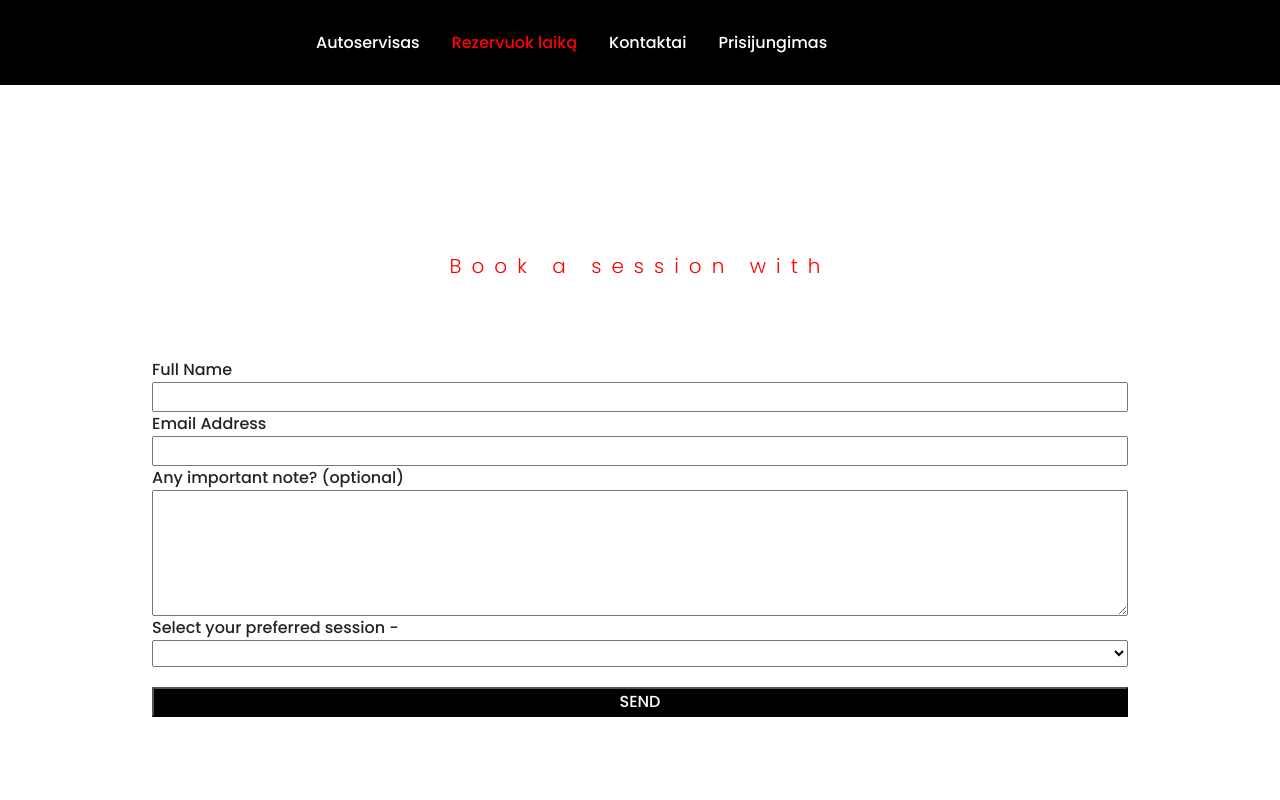
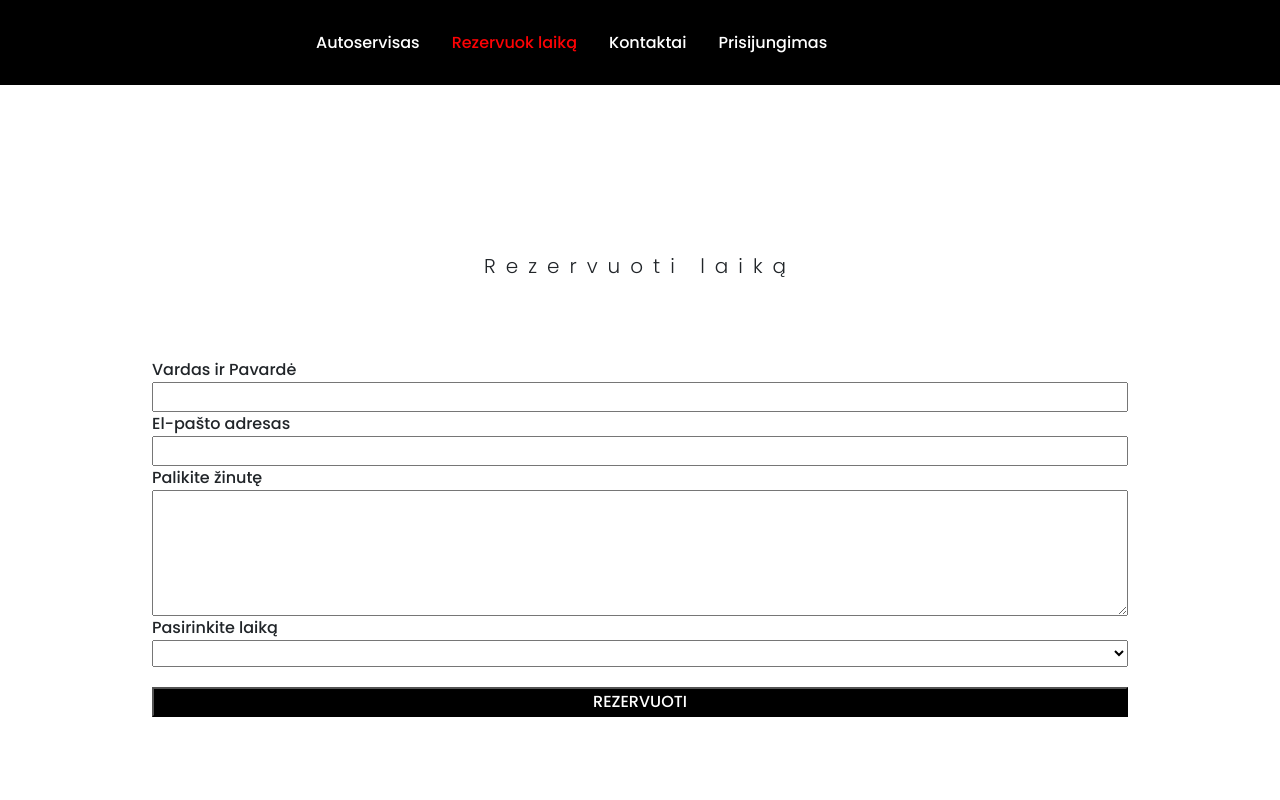
Before and after one commit to Sandruttee/autoservisas222e, a React (Create React App) app: page /User in a window 1280 px wide. Shown: the top 800 px of the page. Built offline with nearby package versions, Linux system fonts and the light colour scheme.

Commit message:
html adjustment

```diff
--- a/src/pages/User.js
+++ b/src/pages/User.js
@@ -22,9 +22,9 @@ const User = () => {
   return (
     <div>
       <div className="bookContainer">
-        <h2 className="bookTitle">Book a session with {user}</h2>
+        <h2 className="bookTitle">Rezervuoti laiką{user}</h2>
         <form onSubmit={handleSubmit} className="booking__form">
-          <label htmlFor="fullName">Full Name</label>
+          <label htmlFor="fullName">Vardas ir Pavardė</label>
           <input
             id="fullName"
             name="fullName"
@@ -33,7 +33,7 @@ const User = () => {
             value={fullName}
             onChange={(e) => setFullName(e.target.value)}
           />
-          <label htmlFor="email">Email Address</label>
+          <label htmlFor="email">El-pašto adresas</label>
           <input
             id="email"
             name="email"
@@ -43,7 +43,7 @@ const User = () => {
             onChange={(e) => setEmail(e.target.value)}
           />
 
-          <label htmlFor="message">Any important note? (optional)</label>
+          <label htmlFor="message">Palikite žinutę</label>
           <textarea
             rows={5}
             name="message"
@@ -52,9 +52,7 @@ const User = () => {
             onChange={(e) => setMessage(e.target.value)}
           />
 
-          <label htmlFor="session">
-            Select your preferred session - {timezone}
-          </label>
+          <label htmlFor="session">Pasirinkite laiką {timezone}</label>
           <select name="duration" onChange={(e) => setDuration(e.target.value)}>
             {schedules.map((schedule) => (
               <option
@@ -63,7 +61,7 @@ const User = () => {
               >{`${schedule.day} - ${schedule.startTime} : ${schedule.endTime}`}</option>
             ))}
           </select>
-          <button className="bookingBtn">SEND</button>
+          <button className="bookingBtn">REZERVUOTI</button>
         </form>
       </div>
       <footer>
--- a/src/pages/styling.css
+++ b/src/pages/styling.css
@@ -153,7 +153,6 @@ footer {
 }
 .bookTitle {
   margin-bottom: 30px;
-  color: var(--red-color);
 }
 .bookingBtn {
   margin-top: 20px;
```
